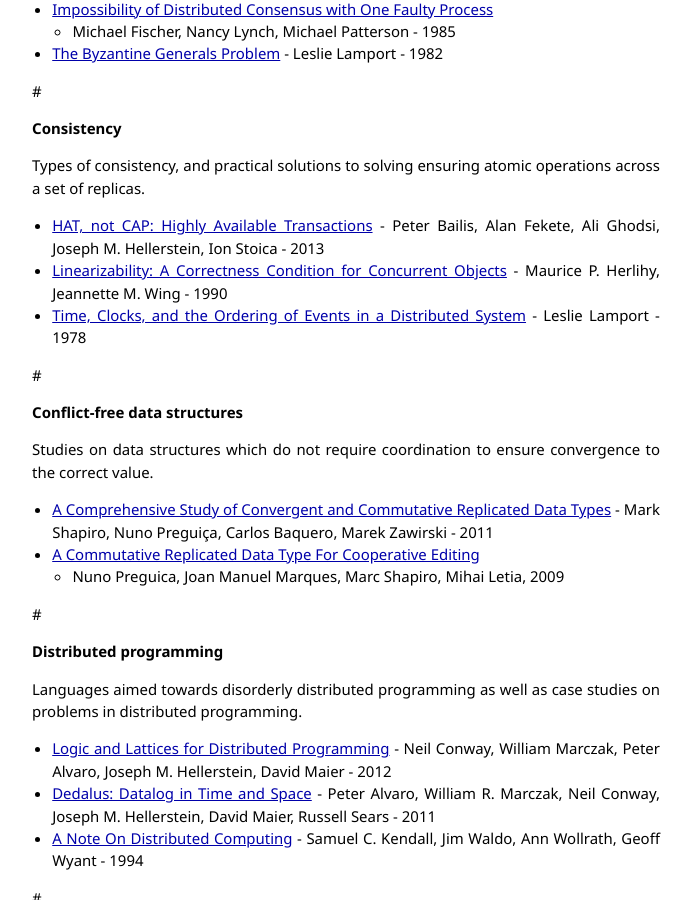
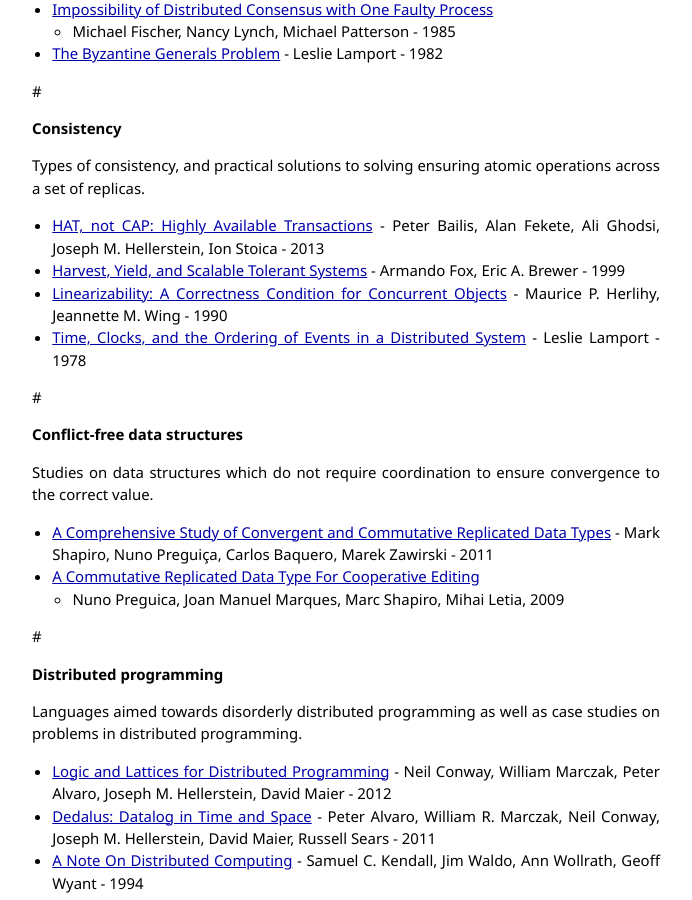
Before and after one commit to cmeiklejohn/cmeiklejohn.github.io, a Jekyll site: the page built from _posts/2013-07-12-readings-in-distributed-systems.markdown, in a window 1280 px wide and 900 px high, scrolled down 548 px. Shown: the whole window, without its empty margins (294-986 px from the left). Built offline with Jekyll 4.4.1, drawn with Linux system fonts in a browser that asks for light colours; comment, search, counter and statistics services are not loaded.

Commit message:
Add harvest versus yield paper.

```diff
--- a/_posts/2013-07-12-readings-in-distributed-systems.markdown
+++ b/_posts/2013-07-12-readings-in-distributed-systems.markdown
@@ -37,6 +37,8 @@
 
 * [HAT, not CAP: Highly Available Transactions][hat] - Peter Bailis,
   Alan Fekete, Ali Ghodsi, Joseph M. Hellerstein, Ion Stoica - 2013
+* [Harvest, Yield, and Scalable Tolerant Systems][harvest] - Armando
+  Fox, Eric A. Brewer - 1999
 * [Linearizability: A Correctness Condition for Concurrent
   Objects][linearizability] - Maurice P. Herlihy, Jeannette M. Wing -
   1990
@@ -100,3 +102,4 @@
 [blooml]: http://db.cs.berkeley.edu/papers/UCB-lattice-tr.pdf
 [dedalus]: http://db.cs.berkeley.edu/papers/datalog2011-dedalus.pdf
 [clocks]: http://www.stanford.edu/class/cs240/readings/lamport.pdf
+[harvest]: http://lab.mscs.mu.edu/Dist2012/lectures/HarvestYield.pdf
```
